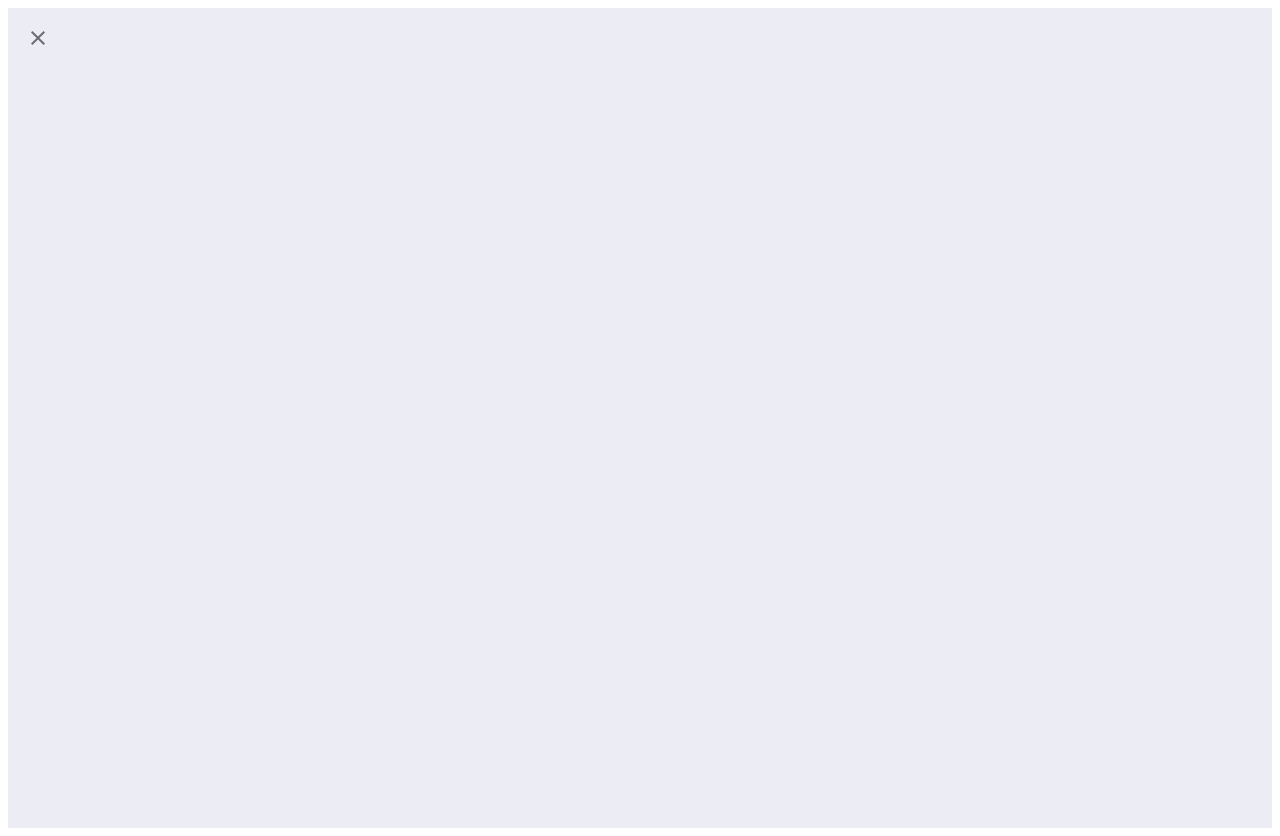
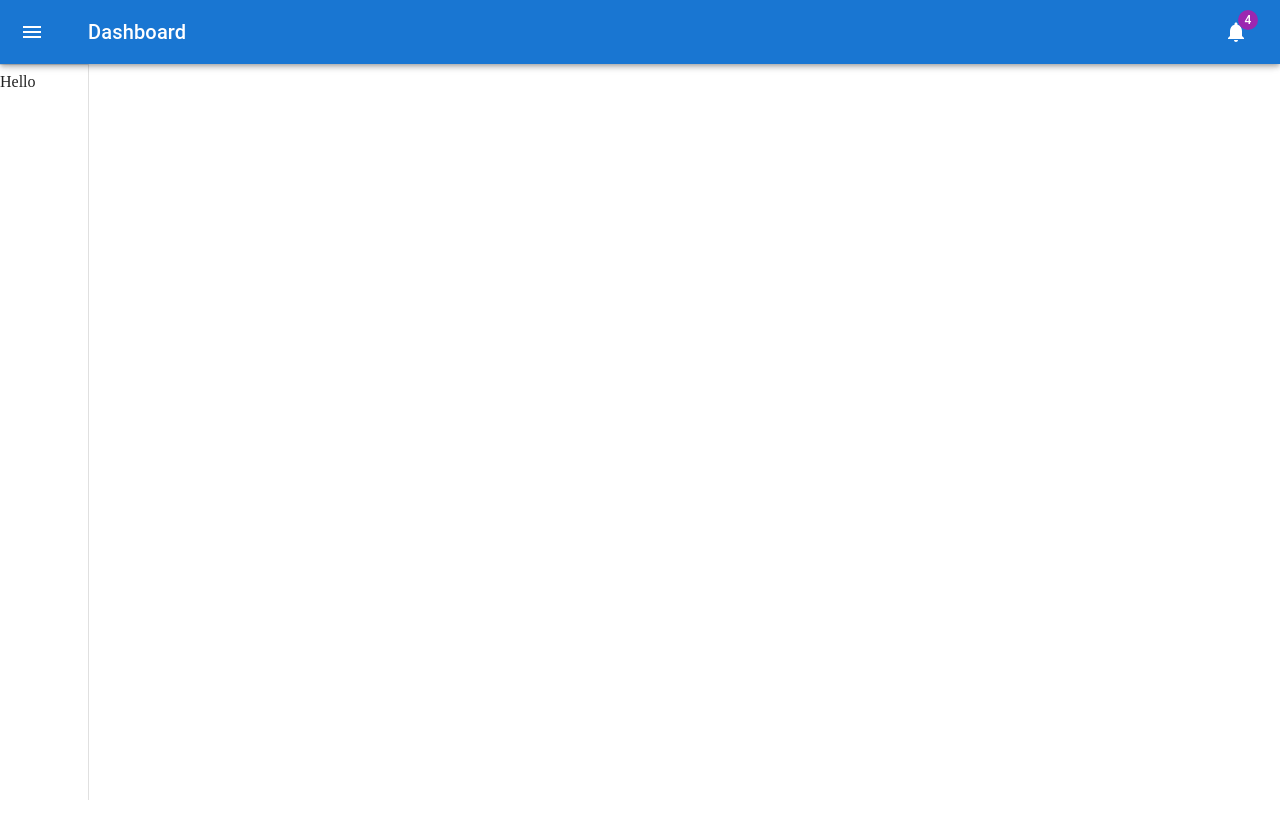
Before and after one commit to Sizzlesina/MUI_course, a React (Vite) app in the folder mui-tutorial/: page / in a window 1280 px wide. Both pictures are taken after a click on the button 38 px from the left and 38 px from the top of the page. After the commit the page ends 800 px from the top, so only its background shows below. Built offline with nearby package versions, Linux system fonts and the light colour scheme.

Commit message:
Styled components added

```diff
--- a/mui-tutorial/src/App.jsx
+++ b/mui-tutorial/src/App.jsx
@@ -28,11 +28,12 @@
 // import TablePage from "./state-management/TablePage";
 // import { BrowserRouter, Routes, Route } from "react-router-dom";
 // import TabsExample from "./advance-components/TabsExample";
-import DialogExamples from "./advance-components/DialogExamples";
-import DrawerExamples from "./advance-components/DrawerExamples";
-import MenuExamples from "./advance-components/MenuExamples";
-import SnackbarExamples from "./advance-components/SnackbarExamples";
-import TooltipExamples from "./advance-components/TooltipExamples";
+// import DialogExamples from "./advance-components/DialogExamples";
+// import DrawerExamples from "./advance-components/DrawerExamples";
+// import MenuExamples from "./advance-components/MenuExamples";
+// import SnackbarExamples from "./advance-components/SnackbarExamples";
+// import TooltipExamples from "./advance-components/TooltipExamples";
+import Dashboard from "./styled-components/Dashboard";
 
 function App() {
   return (
@@ -84,7 +85,8 @@
       {/* <MenuExamples /> */}
       {/* <SnackbarExamples /> */}
       {/* <DialogExamples /> */}
-      <TooltipExamples />
+      {/* <TooltipExamples /> */}
+      <Dashboard />
     </div>
   );
 }
--- /dev/null
+++ b/mui-tutorial/src/styled-components/Dashboard.jsx
@@ -0,0 +1,114 @@
+/** @format */
+
+import { styled } from "@mui/material/styles";
+import {
+  Badge,
+  Box,
+  Divider,
+  IconButton,
+  List,
+  ListItem,
+  Toolbar,
+  Typography,
+} from "@mui/material";
+import MuiAppBar from "@mui/material/AppBar";
+import MuiDrawer from "@mui/material/Drawer";
+import { useState } from "react";
+import NotificationsIcon from "@mui/icons-material/Notifications";
+import MenuIcon from "@mui/icons-material/Menu";
+import { ChevronLeft } from "@mui/icons-material";
+
+const drawerWidth = 240;
+
+const AppBar = styled(MuiAppBar, {
+  shouldForwardProp: (prop) => prop !== "open",
+})(({ theme, open }) => ({
+  zIndex: theme.zIndex.drawer + 1,
+  transition: theme.transitions.create(["width", "margin"], {
+    easing: theme.transitions.easing.sharp,
+    duration: theme.transitions.duration.leavingScreen,
+  }),
+  ...(open && {
+    marginLeft: drawerWidth,
+    width: `calc(100% - ${drawerWidth}px)`,
+    transition: theme.transitions.create(["width", "margin"], {
+      easing: theme.transitions.easing.sharp,
+      duration: theme.transitions.duration.enteringScreen,
+    }),
+  }),
+}));
+const Drawer = styled(MuiDrawer, {
+  shouldForwardProp: (prop) => prop !== "open",
+})(({ theme, open }) => ({
+  "&.MuiDrawer-paper": {
+    position: "relative",
+    whiteSpace: "noWrap",
+    width: drawerWidth,
+    transition: theme.transitions.create("width", {
+      easing: theme.transitions.easing.sharp,
+      duration: theme.transitions.duration.leavingScreen,
+    }),
+
+    boxSizing: "border-box",
+    ...(!open && {
+      overflowX: "hidden",
+      transition: theme.transitions.create("width", {
+        easing: theme.transitions.easing.sharp,
+        duration: theme.transitions.duration.enteringScreen,
+      }),
+      width: theme.spacing(7),
+      [theme.breakpoints.up("sm")]: {
+        width: theme.spacing(9),
+      },
+    }),
+  },
+}));
+function Dashboard() {
+  const [open, setOpen] = useState(true);
+  const toggleDrawer = () => {
+    setOpen((prevState) => !prevState);
+  };
+  return (
+    <Box>
+      <AppBar position='absolute' open={open}>
+        <Toolbar>
+          <IconButton
+            edge='start'
+            color='inherit'
+            aria-label='open drawer'
+            onClick={toggleDrawer}
+            sx={{
+              marginRight: "36px",
+              ...(open && { display: "none" }),
+            }}>
+            <MenuIcon />
+          </IconButton>
+          <Typography
+            component={"h1"}
+            variant='h6'
+            color={"inherit"}
+            noWrap
+            sx={{ flexGrow: 1 }}>
+            Dashboard
+          </Typography>
+          <IconButton color='inherit'>
+            <Badge badgeContent={4} color='secondary'>
+              <NotificationsIcon />
+            </Badge>
+          </IconButton>
+        </Toolbar>
+      </AppBar>
+      <Drawer variant='permanent' open={open}>
+        <Toolbar>
+          <IconButton onClick={toggleDrawer}>
+            <ChevronLeft />
+          </IconButton>
+        </Toolbar>
+        <Divider />
+        <List component={"nav"}>Hello</List>
+      </Drawer>
+    </Box>
+  );
+}
+
+export default Dashboard;
```
